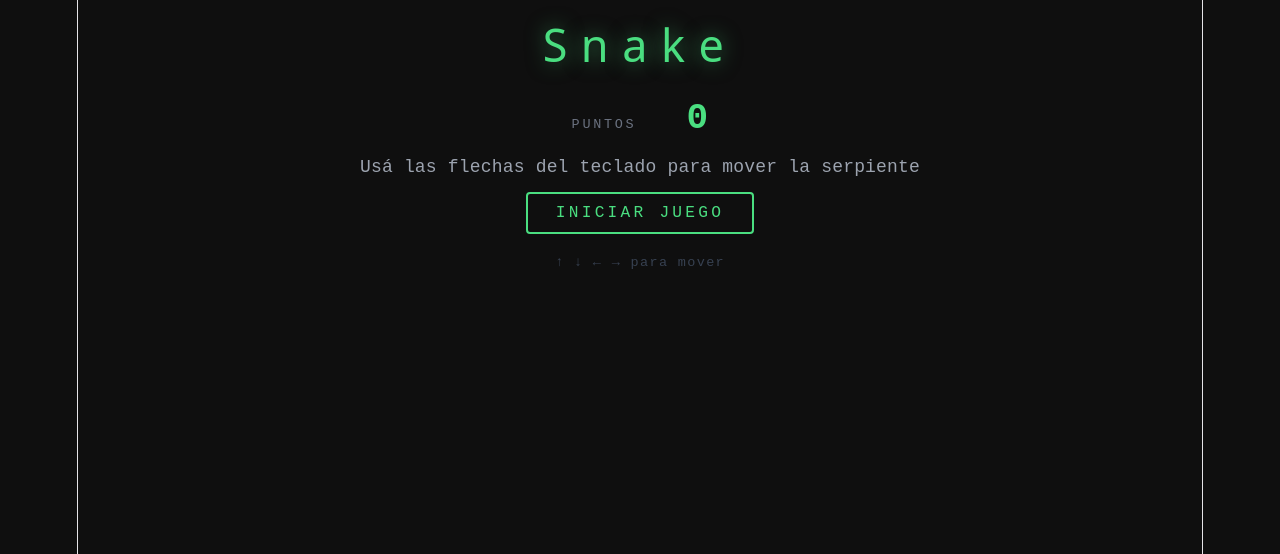
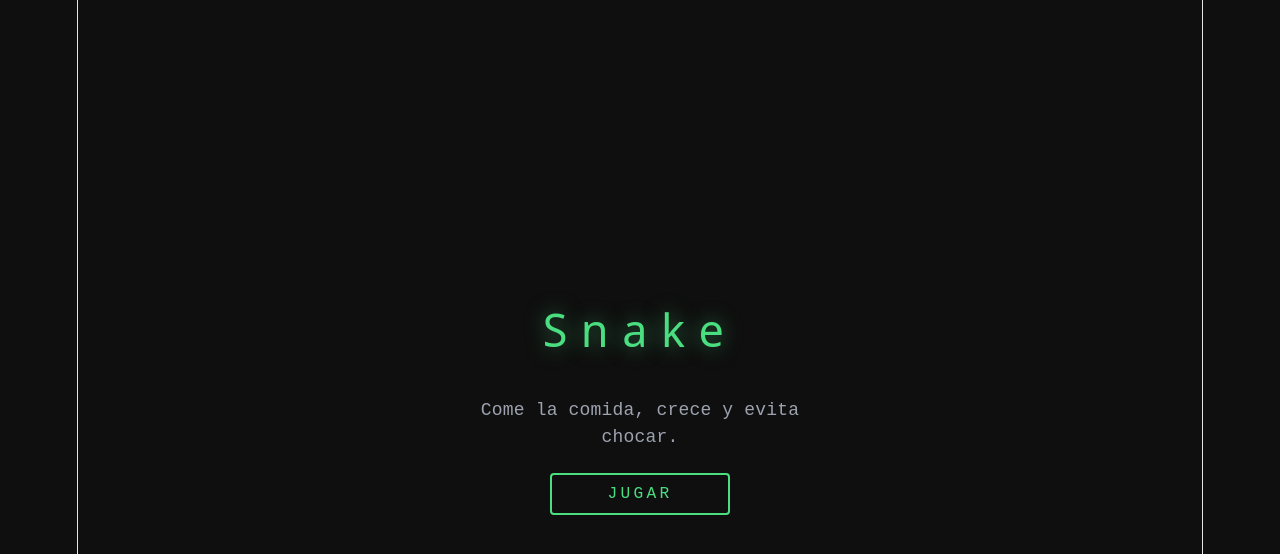
Before and after one commit to MagicBag-tab/lab_6_snake, a React (Vite) app: page / in a window 1280 px wide. Shown: the top 554 px of the page. Built offline with nearby package versions, Linux system fonts and the light colour scheme.

Commit message:
arreglando bugs y agregando paginación y ruteo

```diff
--- a/src/App.css
+++ b/src/App.css
@@ -15,10 +15,23 @@ body {
 }
 
 .app {
+  width: min(100%, 560px);
+  min-height: 100svh;
+  padding: 24px;
   display: flex;
   flex-direction: column;
+  justify-content: center;
   align-items: center;
   gap: 16px;
+  margin: 0 auto;
+}
+
+.home-screen {
+  gap: 22px;
+}
+
+.game-screen {
+  gap: 14px;
 }
 
 .title {
@@ -26,6 +39,20 @@ body {
   letter-spacing: 0.3em;
   color: #4ade80;
   text-shadow: 0 0 20px #4ade8088;
+}
+
+.intro {
+  max-width: 340px;
+  color: #9ca3af;
+  line-height: 1.5;
+}
+
+.game-header {
+  width: min(100%, 480px);
+  display: flex;
+  align-items: center;
+  justify-content: space-between;
+  gap: 12px;
 }
 
 /* Score */
@@ -48,12 +75,19 @@ body {
 }
 
 /* Board */
+.game-stage {
+  position: relative;
+  width: min(100%, 480px);
+}
+
 .board {
   position: relative;
   background: #1a1a1a;
   border: 2px solid #2d2d2d;
   border-radius: 4px;
   overflow: hidden;
+  max-width: 100%;
+  aspect-ratio: 1;
 }
 
 /* Snake */
@@ -86,12 +120,18 @@ body {
 
 /* Overlay (inicio / game over) */
 .overlay {
+  position: absolute;
+  inset: 0;
+  z-index: 2;
   display: flex;
   flex-direction: column;
+  justify-content: center;
   align-items: center;
   gap: 12px;
+  padding: 24px;
   text-align: center;
   color: #9ca3af;
+  background: rgba(15, 15, 15, 0.78);
 }
 .game-over-text {
   font-size: 1.8rem;
@@ -117,6 +157,16 @@ body {
   color: #0f0f0f;
 }
 
+.primary-btn {
+  min-width: 180px;
+}
+
+.secondary-btn {
+  min-width: 92px;
+  padding-inline: 14px;
+  font-size: 0.72rem;
+}
+
 .hint {
   font-size: 0.75rem;
   color: #374151;
--- a/src/App.jsx
+++ b/src/App.jsx
@@ -1,39 +1,35 @@
-import { useGameLoop } from "./hooks/useGameLoop";
-import Board from "./components/Board";
-import Score from "./components/Score";
+import { useCallback, useEffect, useState } from "react";
+import Home from "./pages/Home";
+import Game from "./pages/Game";
 import "./App.css";
 
+const ROUTES = {
+  home: "/",
+  game: "/juego",
+};
+
+function getCurrentRoute() {
+  return window.location.pathname === ROUTES.game ? ROUTES.game : ROUTES.home;
+}
+
 export default function App() {
-  const { snake, food, score, gameOver, started, startGame } = useGameLoop();
+  const [route, setRoute] = useState(getCurrentRoute);
 
-  return (
-    <div className="app">
-      <h1 className="title">Snake</h1>
+  useEffect(() => {
+    const handlePopState = () => setRoute(getCurrentRoute());
 
-      <Score score={score} />
+    window.addEventListener("popstate", handlePopState);
+    return () => window.removeEventListener("popstate", handlePopState);
+  }, []);
 
-      {!started && !gameOver && (
-        <div className="overlay">
-          <p>Usá las flechas del teclado para mover la serpiente</p>
-          <button className="btn" onClick={startGame}>
-            INICIAR JUEGO
-          </button>
-        </div>
-      )}
+  const navigate = useCallback((nextRoute) => {
+    window.history.pushState({}, "", nextRoute);
+    setRoute(getCurrentRoute());
+  }, []);
 
-      {gameOver && (
-        <div className="overlay">
-          <p className="game-over-text">GAME OVER</p>
-          <p>Puntaje final: <strong>{score}</strong></p>
-          <button className="btn" onClick={startGame}>
-            REINICIAR
-          </button>
-        </div>
-      )}
+  if (route === ROUTES.game) {
+    return <Game onBack={() => navigate(ROUTES.home)} />;
+  }
 
-      {started && <Board snake={snake} food={food} />}
-
-      <p className="hint">↑ ↓ ← → para mover</p>
-    </div>
-  );
+  return <Home onStart={() => navigate(ROUTES.game)} />;
 }
--- a/src/hooks/useGameLoop.js
+++ b/src/hooks/useGameLoop.js
@@ -1,4 +1,4 @@
-import { useState, useEffect, useCallback, useRef } from "react";
+import { useState, useEffect, useCallback } from "react";
 import {
   INITIAL_SNAKE,
   INITIAL_DIRECTION,
@@ -7,83 +7,109 @@ import {
   checkCollision,
 } from "../utils/gameHelpers";
 
+const KEY_DIRECTIONS = {
+  ArrowUp: { x: 0, y: -1 },
+  ArrowDown: { x: 0, y: 1 },
+  ArrowLeft: { x: -1, y: 0 },
+  ArrowRight: { x: 1, y: 0 },
+};
+
+function getInitialGameState() {
+  const snake = INITIAL_SNAKE.map((segment) => ({ ...segment }));
+
+  return {
+    snake,
+    food: getRandomFood(snake),
+    direction: INITIAL_DIRECTION,
+    score: 0,
+    gameOver: false,
+    started: false,
+    speed: INITIAL_SPEED,
+  };
+}
+
 export function useGameLoop() {
-  const [snake, setSnake] = useState(INITIAL_SNAKE);
-  const [food, setFood] = useState(() => getRandomFood(INITIAL_SNAKE));
-  const [direction, setDirection] = useState(INITIAL_DIRECTION);
-  const [score, setScore] = useState(0);
-  const [gameOver, setGameOver] = useState(false);
-  const [started, setStarted] = useState(false);
-  const [speed, setSpeed] = useState(INITIAL_SPEED);
-
-  const directionRef = useRef(direction);
-  directionRef.current = direction;
+  const [game, setGame] = useState(getInitialGameState);
 
   useEffect(() => {
     const handleKey = (e) => {
-      const dir = directionRef.current;
-      const map = {
-        ArrowUp:    { x: 0,  y: -1 },
-        ArrowDown:  { x: 0,  y: 1  },
-        ArrowLeft:  { x: -1, y: 0  },
-        ArrowRight: { x: 1,  y: 0  },
-      };
-      const next = map[e.key];
-      if (!next) return;
-      if (next.x === -dir.x && next.y === -dir.y) return;
-      setDirection(next);
+      const nextDirection = KEY_DIRECTIONS[e.key];
+      if (!nextDirection) return;
+
+      e.preventDefault();
+      setGame((current) => {
+        if (current.gameOver) return current;
+
+        const isOppositeDirection =
+          nextDirection.x === -current.direction.x &&
+          nextDirection.y === -current.direction.y;
+
+        if (isOppositeDirection) return current;
+
+        return {
+          ...current,
+          started: true,
+          direction: nextDirection,
+        };
+      });
     };
+
     window.addEventListener("keydown", handleKey);
     return () => window.removeEventListener("keydown", handleKey);
   }, []);
 
   useEffect(() => {
-    if (!started || gameOver) return;
+    if (!game.started || game.gameOver) return;
 
     const interval = setInterval(() => {
-      setSnake((prev) => {
-        const dir = directionRef.current;
-        const head = { x: prev[0].x + dir.x, y: prev[0].y + dir.y };
+      setGame((current) => {
+        if (!current.started || current.gameOver) return current;
 
-        if (checkCollision(head, prev)) {
-          setGameOver(true);
-          return prev;
+        const head = {
+          x: current.snake[0].x + current.direction.x,
+          y: current.snake[0].y + current.direction.y,
+        };
+
+        if (checkCollision(head, current.snake)) {
+          return {
+            ...current,
+            gameOver: true,
+          };
         }
 
-        const newSnake = [head, ...prev];
+        const ateFood = head.x === current.food.x && head.y === current.food.y;
+        const nextSnake = ateFood
+          ? [head, ...current.snake]
+          : [head, ...current.snake.slice(0, -1)];
+        const nextScore = ateFood ? current.score + 10 : current.score;
+        const nextSpeed =
+          ateFood && nextScore % 50 === 0
+            ? Math.max(60, current.speed - 15)
+            : current.speed;
 
-        setFood((currentFood) => {
-          if (head.x === currentFood.x && head.y === currentFood.y) {
-            setScore((s) => {
-              const newScore = s + 10;
-              if (newScore % 50 === 0) {
-                setSpeed((sp) => Math.max(60, sp - 15));
-              }
-              return newScore;
-            });
-            setFood(getRandomFood(newSnake));
-            return currentFood;
-          }
-          newSnake.pop();
-          return currentFood;
-        });
-
-        return newSnake;
+        return {
+          ...current,
+          snake: nextSnake,
+          food: ateFood ? getRandomFood(nextSnake) : current.food,
+          score: nextScore,
+          speed: nextSpeed,
+        };
       });
-    }, speed);
+    }, game.speed);
 
     return () => clearInterval(interval);
-  }, [started, gameOver, speed]);
+  }, [game.started, game.gameOver, game.speed]);
 
-  const startGame = useCallback(() => {
-    setSnake(INITIAL_SNAKE);
-    setFood(getRandomFood(INITIAL_SNAKE));
-    setDirection(INITIAL_DIRECTION);
-    setScore(0);
-    setGameOver(false);
-    setSpeed(INITIAL_SPEED);
-    setStarted(true);
+  const resetGame = useCallback(() => {
+    setGame(getInitialGameState());
   }, []);
 
-  return { snake, food, score, gameOver, started, startGame };
+  return {
+    snake: game.snake,
+    food: game.food,
+    score: game.score,
+    gameOver: game.gameOver,
+    started: game.started,
+    resetGame,
+  };
 }
--- /dev/null
+++ b/src/pages/Game.jsx
@@ -0,0 +1,45 @@
+import Board from "../components/Board";
+import Score from "../components/Score";
+import { useGameLoop } from "../hooks/useGameLoop";
+
+export default function Game({ onBack }) {
+  const { snake, food, score, gameOver, started, resetGame } = useGameLoop();
+
+  return (
+    <main className="app game-screen">
+      <div className="game-header">
+        <button className="btn secondary-btn" onClick={onBack}>
+          INICIO
+        </button>
+        <Score score={score} />
+        <button className="btn secondary-btn" onClick={resetGame}>
+          NUEVA
+        </button>
+      </div>
+
+      <div className="game-stage">
+        <Board snake={snake} food={food} />
+
+        {!started && !gameOver && (
+          <div className="overlay">
+            <p>Presiona una flecha para empezar</p>
+          </div>
+        )}
+
+        {gameOver && (
+          <div className="overlay">
+            <p className="game-over-text">GAME OVER</p>
+            <p>
+              Puntaje final: <strong>{score}</strong>
+            </p>
+            <button className="btn" onClick={resetGame}>
+              REINICIAR
+            </button>
+          </div>
+        )}
+      </div>
+
+      <p className="hint">Usa las flechas para mover</p>
+    </main>
+  );
+}
--- /dev/null
+++ b/src/pages/Home.jsx
@@ -0,0 +1,11 @@
+export default function Home({ onStart }) {
+  return (
+    <main className="app home-screen">
+      <h1 className="title">Snake</h1>
+      <p className="intro">Come la comida, crece y evita chocar.</p>
+      <button className="btn primary-btn" onClick={onStart}>
+        JUGAR
+      </button>
+    </main>
+  );
+}
--- a/src/utils/gameHelpers.js
+++ b/src/utils/gameHelpers.js
@@ -1,6 +1,6 @@
 export const BOARD_SIZE = 20;
 export const INITIAL_SNAKE = [{ x: 10, y: 10 }];
-export const INITIAL_DIRECTION = { x: 0, y: -1 };
+export const INITIAL_DIRECTION = { x: 0, y: 0 };
 export const INITIAL_SPEED = 150;
 
 export function getRandomFood(snake) {
```
